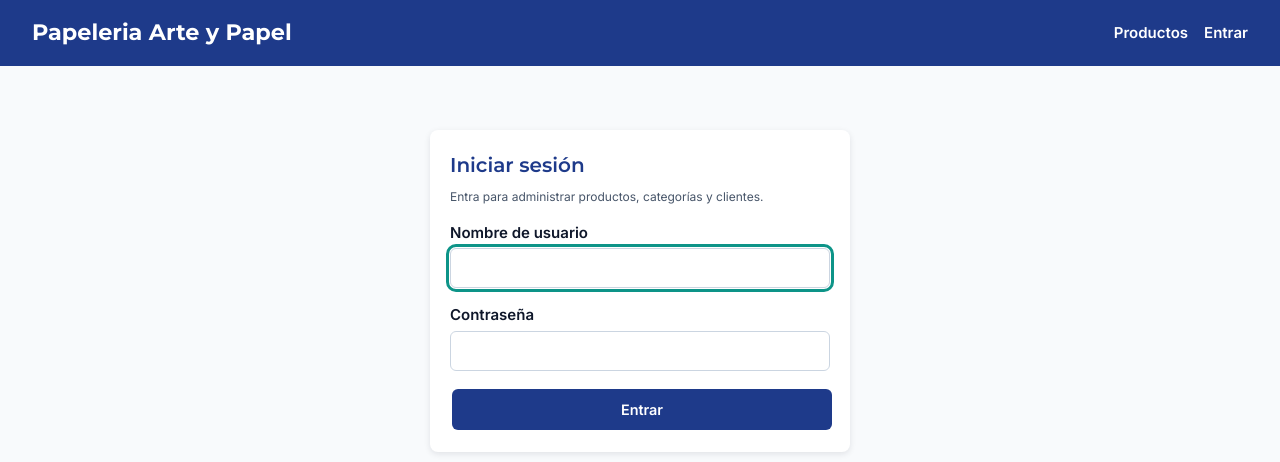
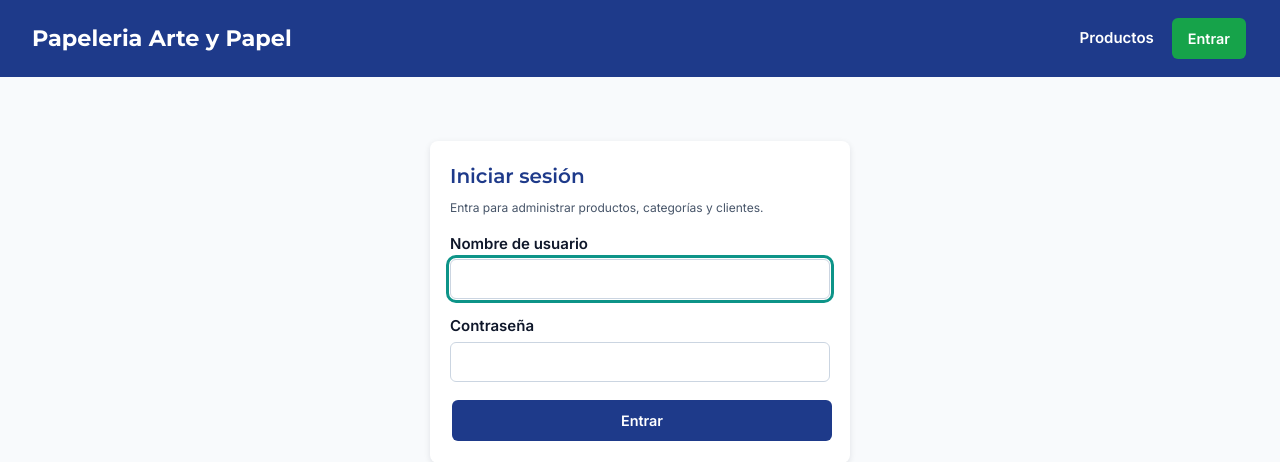
Before and after one commit to dimg101227hmczrsa6-ai/mi-negocio-django-3, a Django app: page /login/ in a window 1280 px wide. Shown: the top 462 px of the page. Run offline with Django 5.2, Linux system fonts and the light colour scheme.

Commit message:
Boton Entrar en verde

```diff
--- a/templates/base.html
+++ b/templates/base.html
@@ -24,7 +24,7 @@
                     <button type="submit" class="btn btn-danger">Salir</button>
                 </form>
             {% else %}
-                <a href="{% url 'login' %}">Entrar</a>
+                <a href="{% url 'login' %}"class="btn btn-success">Entrar</a>
             {% endif %}
             </div>
         </nav>
```
